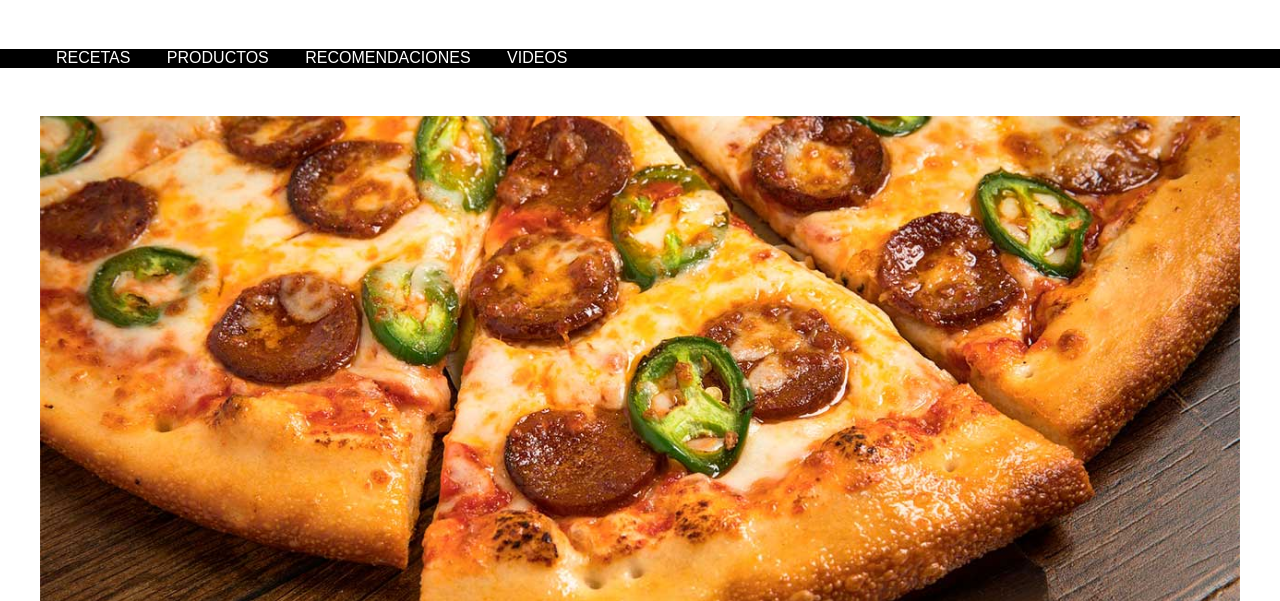
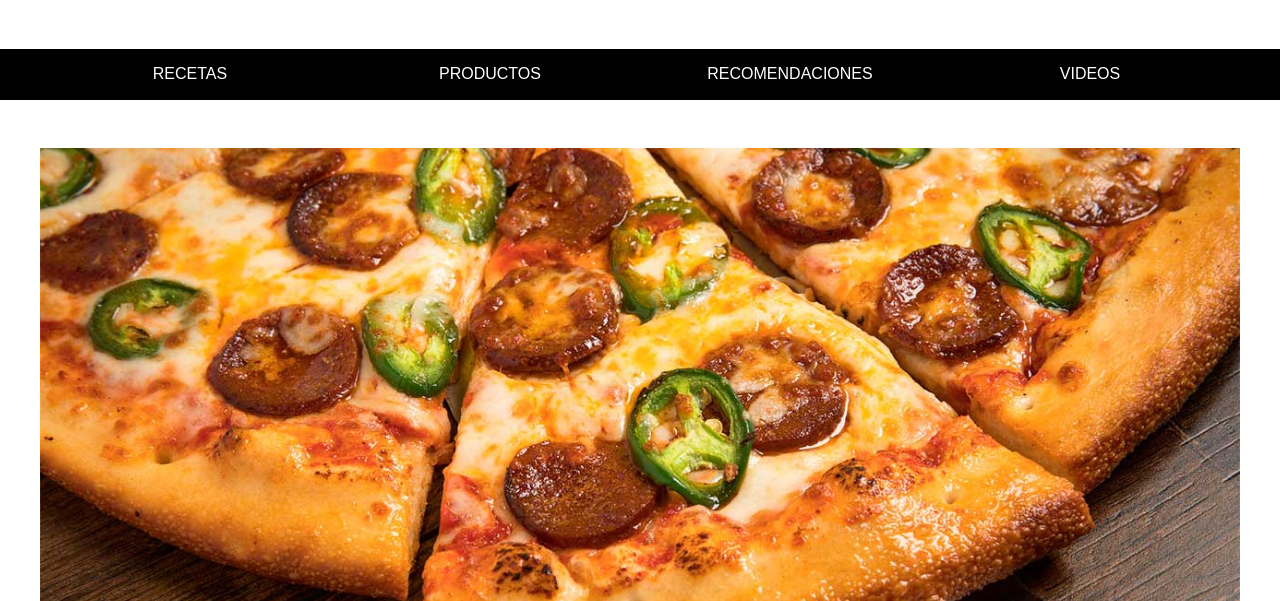
Before and after one commit to developaul/recipeblogdesign-grid, a website: page index.html in a window 1280 px wide. Shown: the part 199-800 px from the top of the page. Drawn offline with nearby package versions, Linux system fonts and the light colour scheme.

Commit message:
finished nav

```diff
--- a/scss/app.scss
+++ b/scss/app.scss
@@ -106,3 +106,9 @@ blockquote {
     padding: 1rem;
     text-align: center;
 }
+
+// Navegación
+.navegacion nav {
+    display: grid;
+    grid-template-columns: repeat( auto-fit, minmax( 200px, 1fr ) );
+}
```
Also changed, not shown: css/app.css.
